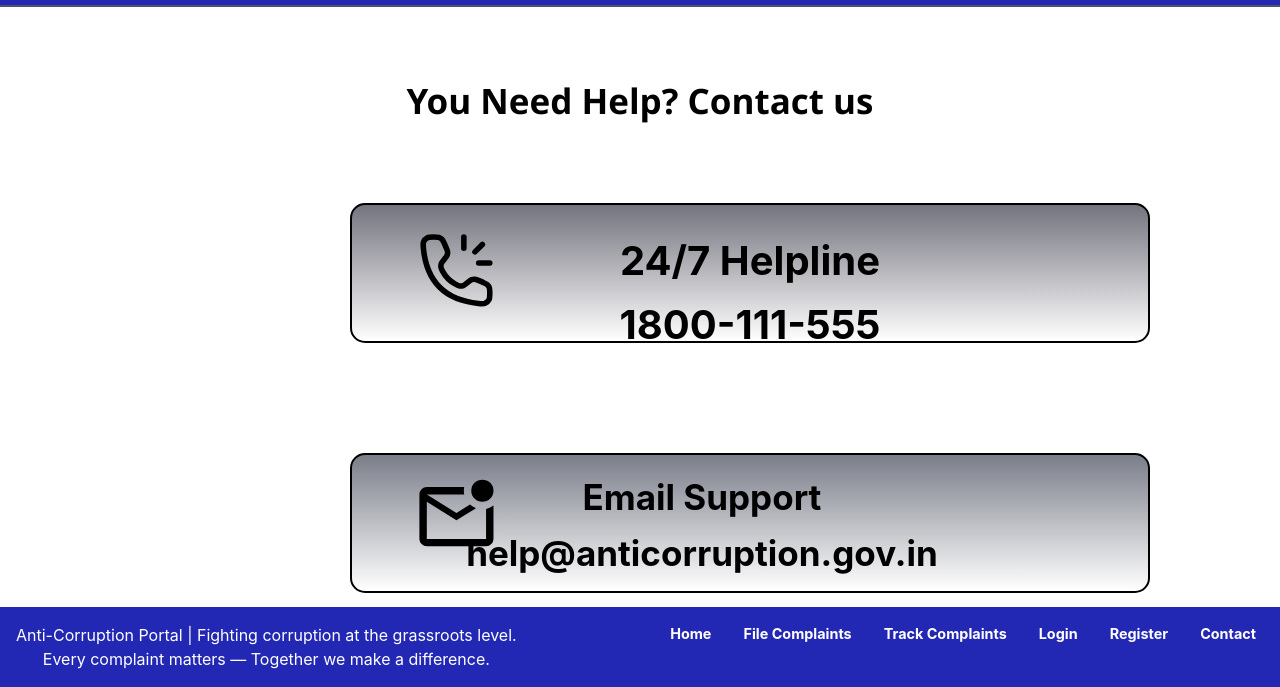
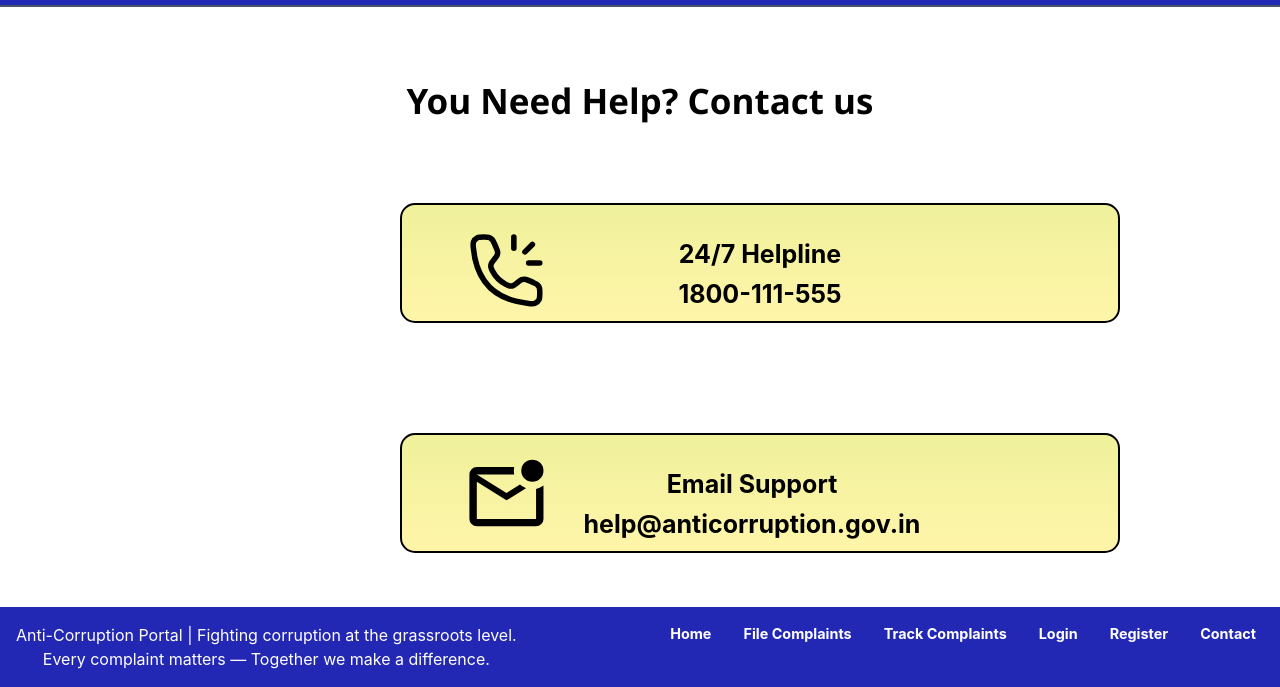
Before and after one commit to kaviyarasan08022008/village_voices, a plain HTML site: page pages/contact.html in a window 1280 px wide. Shown: the part 113-800 px from the top of the page. Drawn offline with Linux system fonts and the light colour scheme; files that its build step writes are made by us from their sources.

Commit message:
new changes

```diff
--- a/css_styles/contact.css
+++ b/css_styles/contact.css
@@ -1,30 +1,30 @@
 
 .boxes{
-    margin-left: 350px;
+    margin-left: 400px;
     margin-top: 50px;
 }
 .box1{
     box-sizing: border-box ;
     border: 2px solid;
     border-radius: 15px;
-    width: 100vh;
-    height: 140px;
+    width: 90vh;
+    height: 120px;
     margin-bottom: 50px;
     position: relative;
     cursor: pointer;
-    background:linear-gradient(rgb(115, 116, 126),rgba(255, 255, 255, 0.9));
+    background:linear-gradient(#eff19b,rgba(255, 240, 128, 0.669));
 }
 .box2{
     box-sizing: border-box ;
     border: 2px solid;
     border-radius: 15px;
     margin-top: 110px;
-    width: 100vh;
-    height: 140px;
+    width: 90vh;
+    height: 120px;
     margin-bottom: 50px;
     position: relative;
     cursor: pointer;
-    background:linear-gradient(rgb(122, 126, 137),white);
+    background:linear-gradient(#eff19b,rgba(255, 240, 128, 0.669));
 }
 h2{
     display: flex;
@@ -44,14 +44,14 @@ h2{
     display: flex;
     text-align: center;
     justify-content: center;
-    margin-top: -170px;
-    font-size: 40px;
+    margin-top: -165px;
+    font-size: 25px;
 }
 .support{
     display: flex;
     text-align: center;
     justify-content: center;
-    margin-top: -180px;
-    font-size: 35px;
+    margin-top: -165px;
+    font-size: 25px;
     margin-left: 50px;
 }
--- a/css_styles/tracking.css
+++ b/css_styles/tracking.css
@@ -47,7 +47,7 @@ button {
 }
 
 .status-box {
-  background: #0b34bd86;
+  background: #cececee4;
   padding: 15px;
   border-radius: 5px;
 }
```
